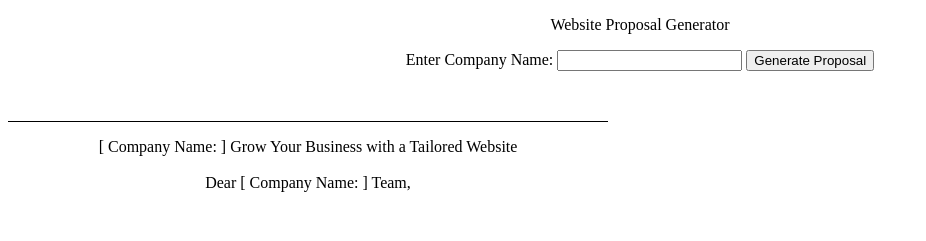
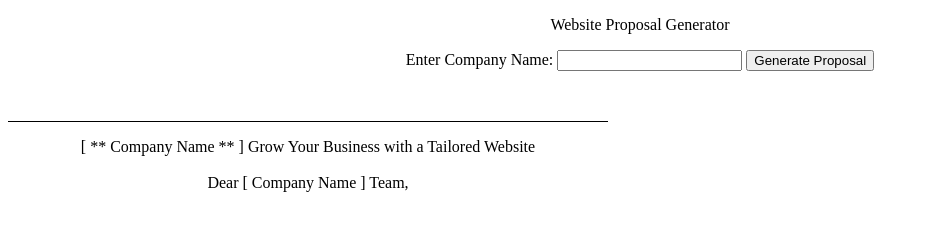
Before and after one commit to nadeemhh/stock-calc, a website: page client/temlate.html in a window 1280 px wide. Shown: the top 241 px of the page, without its empty margins (0-926 px from the left). Drawn offline with Linux system fonts and the light colour scheme.

Commit message:
Update temlate.html

```diff
--- a/client/temlate.html
+++ b/client/temlate.html
@@ -26,9 +26,9 @@
     <button onclick="generateProposal()">Generate Proposal</button>
 <div class="proposal-parent">
 <p class="proposal">
-    [ <span class="Company-Name">Company Name:</span> ] Grow Your Business with a Tailored Website<br><br>
+    [ <span class="Company-Name">** Company Name **</span> ] Grow Your Business with a Tailored Website<br><br>
 
-    Dear [ <span class="Company-Name">Company Name:</span> ] Team,<br><br><br><br>
+    Dear [ <span class="Company-Name">Company Name</span> ] Team,<br><br><br><br>
 
     I hope this message finds you well. My name is Nadeem, and I specialize in creating impactful digital experiences
     through website development. I am reaching out to propose the creation of a website tailored to enhance your
@@ -81,7 +81,7 @@
     client
     inquiries.<br><br><br>
 
-    The cost for this comprehensive website, designed specifically for [ <span class="Company-Name">Company Name:</span> ],
+    The cost for this comprehensive website, designed specifically for [ <span class="Company-Name">Company Name</span> ],
     is Rs. 2999.<br><br>
 
     Thank you for considering my proposal. Looking forward to your positive response.<br><br>
```
